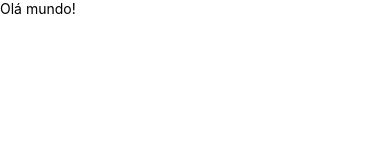
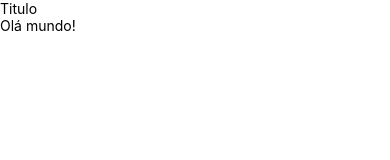
Before and after one commit to Shoiti21/ReactNativeEstudo, a React Native app: screen / in a window 390 px wide. Shown: the top 160 px of the page. Built offline with nearby package versions, Linux system fonts and the light colour scheme.

Commit message:
React Native  - Criação de um componente em arquivos separado

```diff
--- a/App.js
+++ b/App.js
@@ -1,9 +1,12 @@
 import React from 'react';
 import { StyleSheet, Text, View } from 'react-native';
+
+import Header from './src/components/header'
 
 export default function App() {
   return (
     <View>
+      <Header/>
       <Text>Olá mundo!</Text>
     </View>
   );
--- /dev/null
+++ b/src/components/header.js
@@ -0,0 +1,12 @@
+import React from 'react';
+import { Text, View } from 'react-native';
+
+const Header = function() {
+    return (
+      <View>
+        <Text>Titulo</Text>
+      </View>
+    )
+}
+
+export default Header;
```
